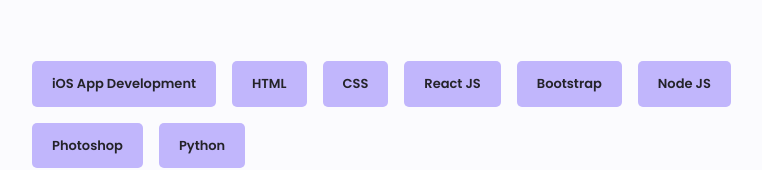
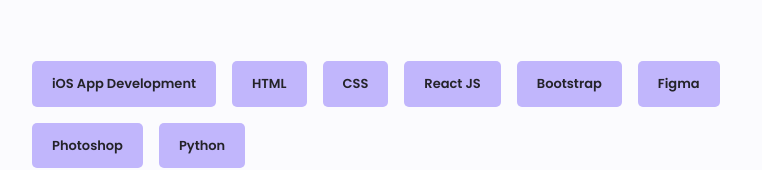
Before and after one commit to Anshul-2806/Personal-Portfolio-1, a plain HTML site: page index.html in a window 1280 px wide. Shown: the part 1399-1569 px from the top of the page, without its empty margins (224-986 px from the left). Drawn offline with Linux system fonts and the light colour scheme.

Commit message:
Update index.html

```diff
--- a/index.html
+++ b/index.html
@@ -204,8 +204,8 @@
           <!-- <div class="skills-name">Tailwind CSS</div> -->
           <div class="skills-name">Bootstrap</div>
           <!-- <div class="skills-name">SASS</div> -->
-          <!-- <div class="skills-name">Figma</div> -->
-          <div class="skills-name">Node JS</div>
+          <div class="skills-name">Figma</div>
+          <!-- <div class="skills-name">Node JS</div> -->
           <!-- <div class="skills-name">Express JS</div> -->
           <!-- <div class="skills-name">MongoDB</div> -->
           <div class="skills-name">Photoshop</div>
```
